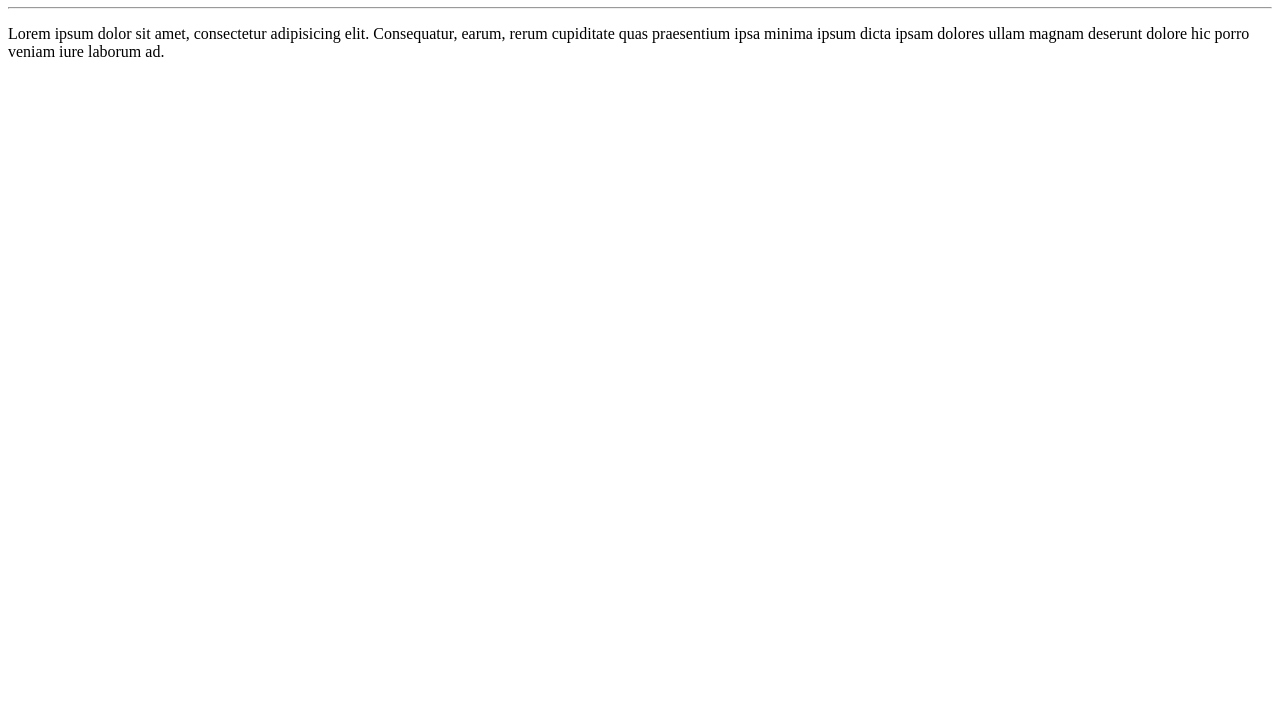
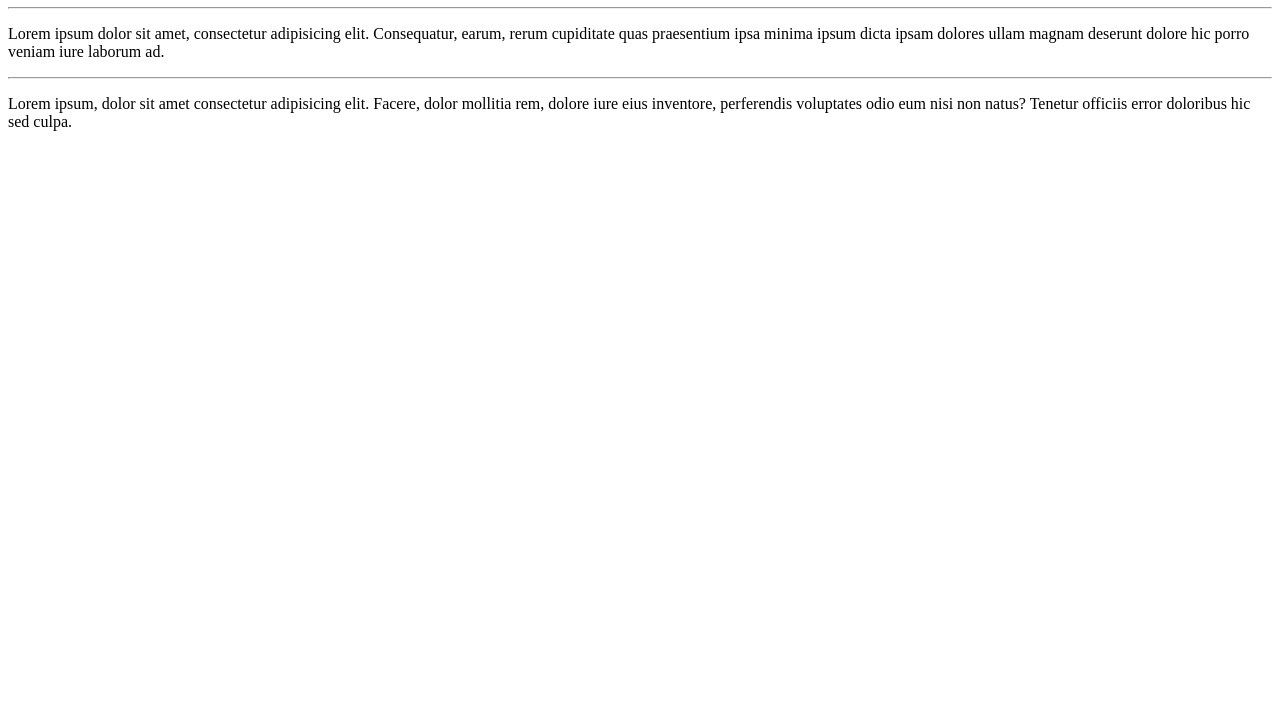
Before and after one commit to gabriel-ddamasceno/Ola-Mundo, a plain HTML site: page site-exemplo/index.html in a window 1280 px wide. Shown: the part 73-800 px from the top of the page. Drawn offline with Linux system fonts and the light colour scheme.

Commit message:
Adicionei um paragrafo no index.html

```diff
--- a/site-exemplo/index.html
+++ b/site-exemplo/index.html
@@ -9,5 +9,7 @@
     <h1>Olá, mundo</h1>
     <hr>
     <p>Lorem ipsum dolor sit amet, consectetur adipisicing elit. Consequatur, earum, rerum cupiditate quas praesentium ipsa minima ipsum dicta ipsam dolores ullam magnam deserunt dolore hic porro veniam iure laborum ad.</p>
+    <hr>
+    <p>Lorem ipsum, dolor sit amet consectetur adipisicing elit. Facere, dolor mollitia rem, dolore iure eius inventore, perferendis voluptates odio eum nisi non natus? Tenetur officiis error doloribus hic sed culpa.</p>
 </body>
 </html>
```
